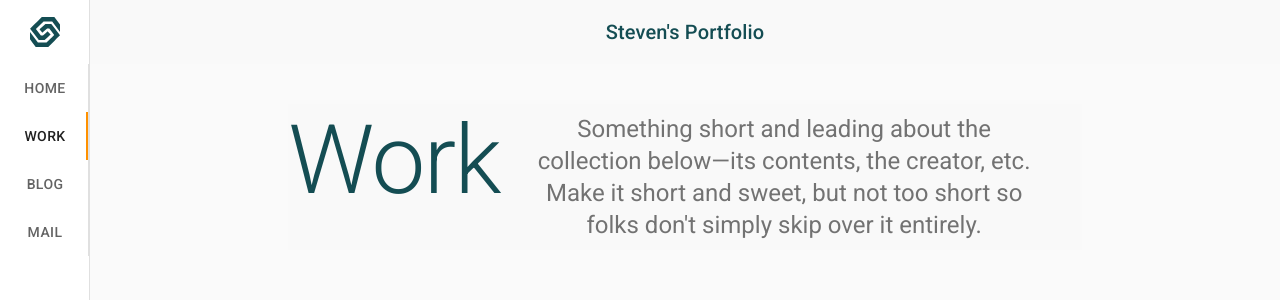
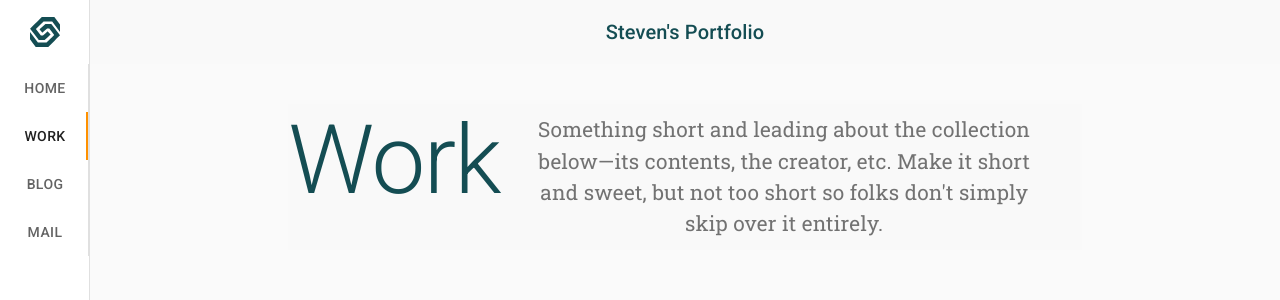
Before and after one commit to stevendelro/Portfolio, a Next.js app: page /work in a window 1280 px wide. Shown: the top 300 px of the page. Built offline with nearby package versions, Linux system fonts and the light colour scheme.

Commit message:
changed body2 font into a serif

```diff
--- a/components/PageIntro.js
+++ b/components/PageIntro.js
@@ -22,6 +22,7 @@ const useStyles = makeStyles(theme => ({
       margin: theme.spacing(0, 1, 0, 1),
     },
     margin: theme.spacing(0, 5, 0, 5),
+    fontSize: '1.3rem',
   },
 }))
 
@@ -44,7 +45,7 @@ export default function PageIntro({ title, paragraph }) {
           </Typography>
           <Typography
             className={classes.paragraph}
-            variant='h5'
+            variant='body2'
             align='center'
             color='textSecondary'
             paragraph>
@@ -78,7 +79,7 @@ export default function PageIntro({ title, paragraph }) {
           <Grid item sm={9}>
             <Typography
               className={classes.paragraph}
-              variant='h5'
+              variant='body2'
               align='center'
               color='textSecondary'
               paragraph>
--- a/components/blog/HeroPost/Excerpt.js
+++ b/components/blog/HeroPost/Excerpt.js
@@ -5,6 +5,7 @@ import { makeStyles } from '@material-ui/core/styles'
 const useStyles = makeStyles(theme => ({
   excerpt: {
     padding: theme.spacing(2),
+    fontSize: '1.3rem',
     [theme.breakpoints.down('xs')]: {
       textAlign: 'center',
     },
@@ -17,7 +18,7 @@ export default function Excerpt({titlePosition, excerpt}) {
     <Grid item sm={7}>
     <Typography
       className={classes.excerpt}
-      variant='body1'
+      variant='body2'
       color='textSecondary'
       align={titlePosition}
       gutterBottom>
--- a/components/blog/PostPreview/horizontal/TextSide.js
+++ b/components/blog/PostPreview/horizontal/TextSide.js
@@ -51,7 +51,7 @@ export default function TextSide({ title, author, date, slug, excerpt }) {
           </Typography>
         </Grid>
         <Grid item>
-          <Typography variant='body1' color='textSecondary' align='center'>
+          <Typography variant='body2' color='textSecondary' align='center'>
             {excerpt}
           </Typography>
         </Grid>
--- a/components/styles/theme.js
+++ b/components/styles/theme.js
@@ -1,10 +1,18 @@
-
-import { createMuiTheme } from '@material-ui/core/styles';
+import { createMuiTheme } from '@material-ui/core/styles'
 
 const palette = {
   primary: { main: '#144d53' },
-  secondary: { main: '#ff9100' }
-};
-const themeName = 'greenOrange';
+  secondary: { main: '#ff9100' },
+}
+const typography = {
+  body2: {
+    fontFamily: '"Roboto Slab", "Courier New", "serif"',
+    fontSize: "1rem",
+    fontWeight: 400,
+    letterSpacing: "0.00938em",
+    lineHeight: 1.5,
+  },
+}
+const themeName = 'greenOrange'
 
-export default createMuiTheme({ palette, themeName });
+export default createMuiTheme({ palette, themeName, typography })
--- a/pages/_document.js
+++ b/pages/_document.js
@@ -14,6 +14,10 @@ export default class MyDocument extends Document {
             rel='stylesheet'
             href='https://fonts.googleapis.com/css?family=Roboto:300,400,500,700&display=swap'
           />
+          <link
+            href='https://fonts.googleapis.com/css2?family=Roboto+Slab:wght@300;400;500;700&display=swap'
+            rel='stylesheet'
+          />
         </Head>
         <body>
           <Main />
@@ -25,7 +29,6 @@ export default class MyDocument extends Document {
 }
 
 MyDocument.getInitialProps = async ctx => {
-
   const sheets = new ServerStyleSheets()
   const originalRenderPage = ctx.renderPage
 
```
